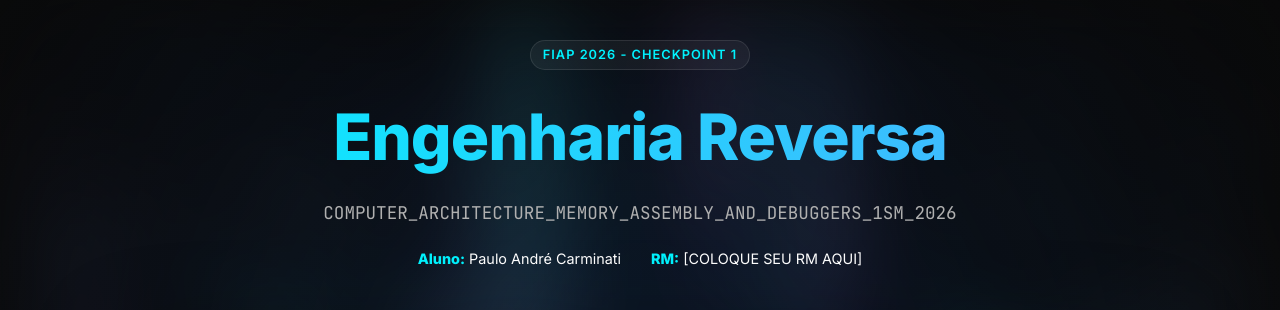
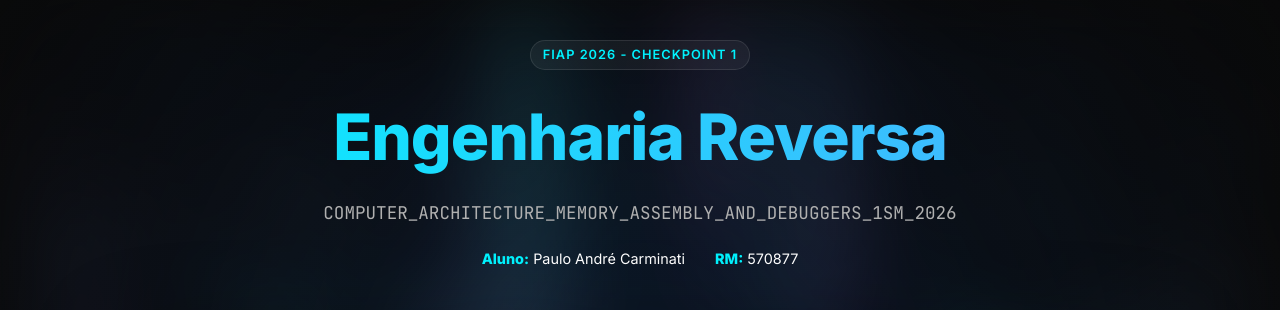
Before and after one commit to carmipa/COMPUTER_ARCHITETURE_MEMORY_ASSEMBLY_AND_DEBUGGERS_1SM_2026, a plain HTML site: page CP1/index.html in a window 1280 px wide. Shown: the top 310 px of the page. Drawn offline with Linux system fonts and the light colour scheme.

```diff
--- a/CP1/index.html
+++ b/CP1/index.html
@@ -19,7 +19,7 @@
             <p class="subtitle">COMPUTER_ARCHITECTURE_MEMORY_ASSEMBLY_AND_DEBUGGERS_1SM_2026</p>
             <div class="student-meta">
                 <span><strong>Aluno:</strong> Paulo André Carminati</span>
-                <span><strong>RM:</strong> [COLOQUE SEU RM AQUI]</span>
+                <span><strong>RM:</strong> 570877</span>
             </div>
         </header>
 
```
Also changed, not shown: 1 other file.
